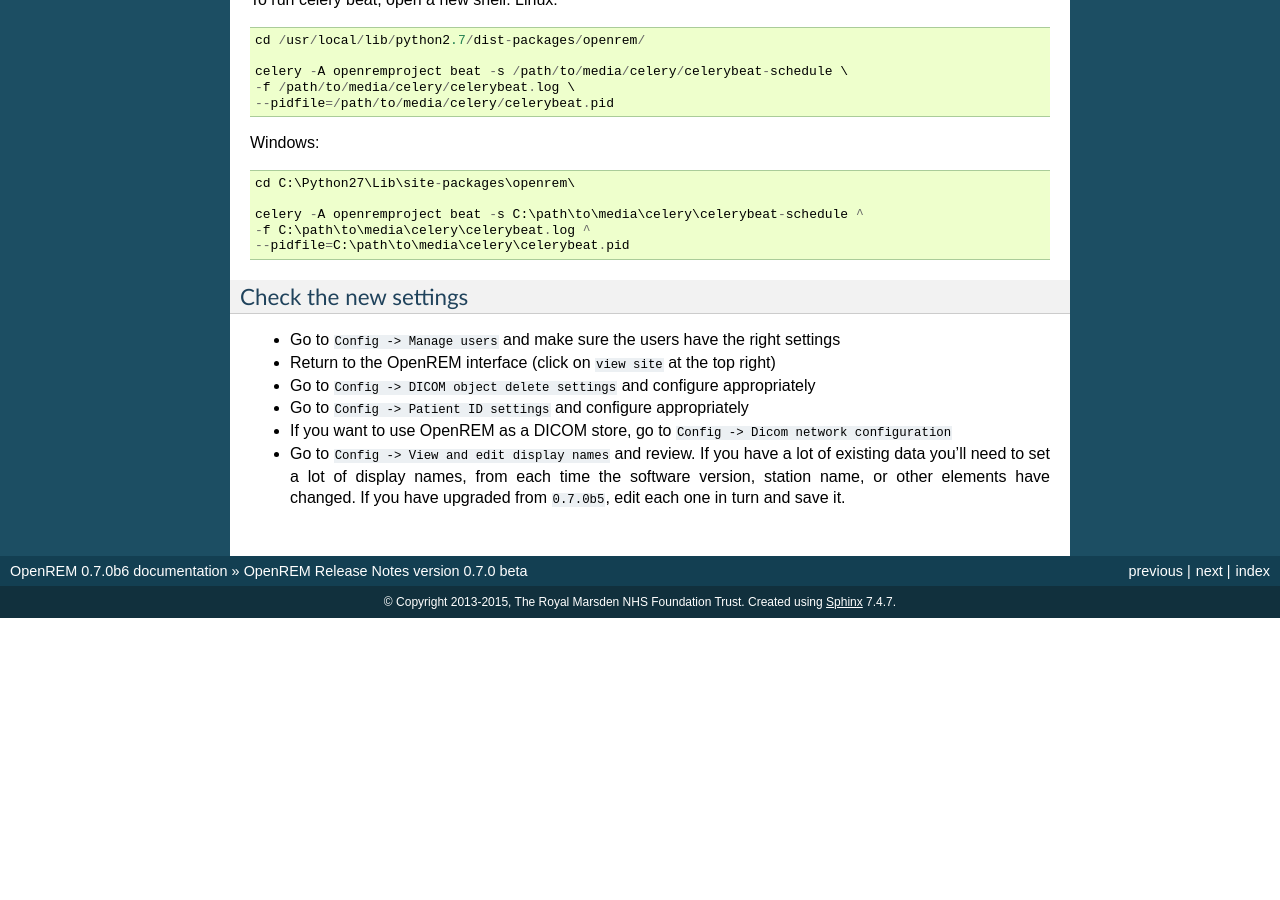
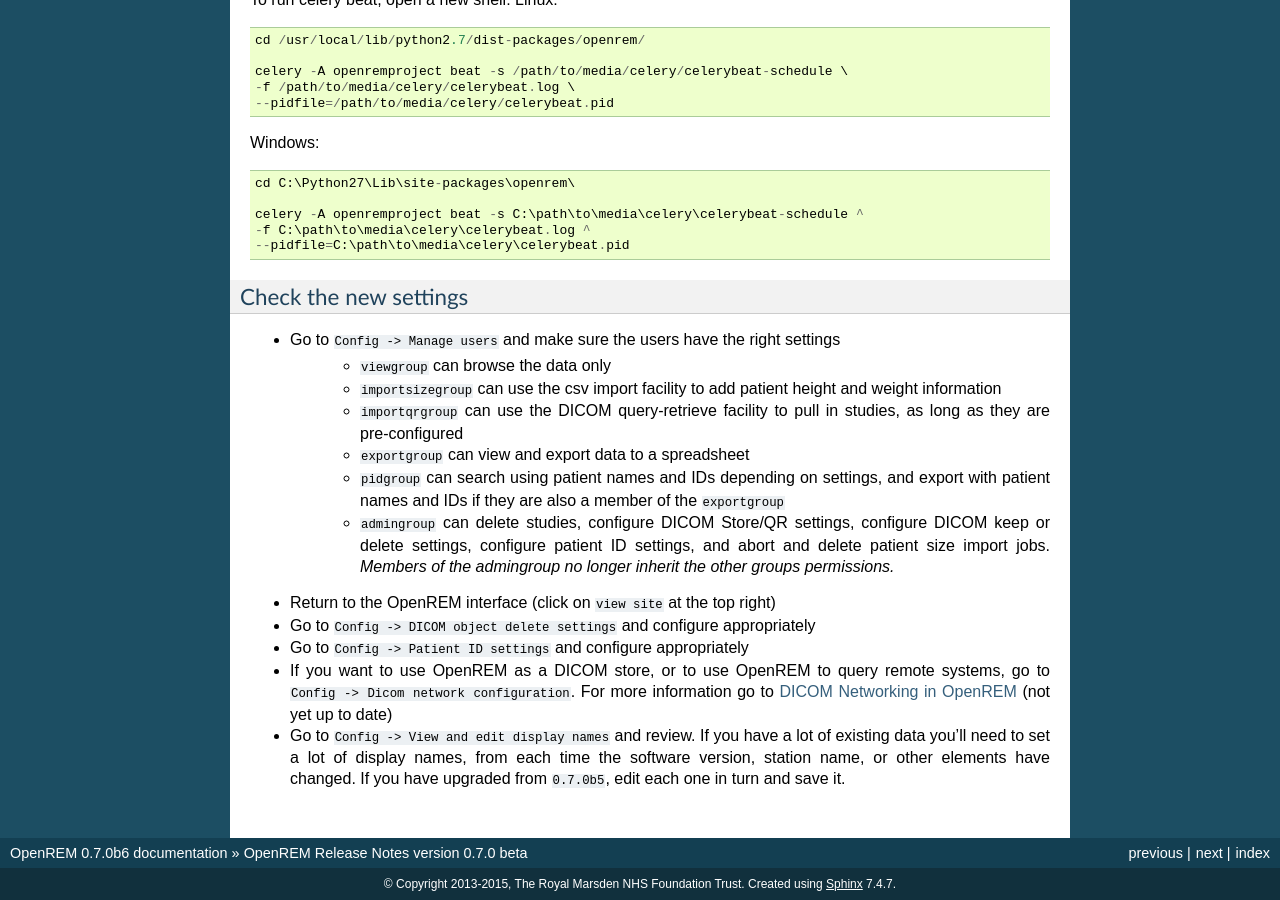
Before and after one commit to ckswilliams/modOpenREM, a Sphinx documentation site: the page built from docs/release-0.7.0.rst, in a window 1280 px wide and 900 px high, scrolled down 2826 px. Built offline with Sphinx 7.4.7, drawn with Linux system fonts in a browser that asks for light colours; before the commit the page ends 3444 px from its top, so only the background shows below that.

Commit message:
Updated the install and upgrade docs regarding user groups.

```diff
--- a/docs/release-0.7.0.rst
+++ b/docs/release-0.7.0.rst
@@ -168,10 +168,20 @@
 ======================
 
 * Go to ``Config -> Manage users`` and make sure the users have the right settings
+    + ``viewgroup`` can browse the data only
+    + ``importsizegroup`` can use the csv import facility to add patient height and weight information
+    + ``importqrgroup`` can use the DICOM query-retrieve facility to pull in studies, as long as they are pre-configured
+    + ``exportgroup`` can view and export data to a spreadsheet
+    + ``pidgroup`` can search using patient names and IDs depending on settings, and export with patient names and IDs
+      if they are also a member of the ``exportgroup``
+    + ``admingroup`` can delete studies, configure DICOM Store/QR settings, configure DICOM keep or delete settings,
+      configure patient ID settings, and abort and delete patient size import jobs. *Members of the admingroup no longer
+      inherit the other groups permissions.*
 * Return to the OpenREM interface (click on ``view site`` at the top right)
 * Go to ``Config -> DICOM object delete settings`` and configure appropriately
 * Go to ``Config -> Patient ID settings`` and configure appropriately
-* If you want to use OpenREM as a DICOM store, go to ``Config -> Dicom network configuration``
+* If you want to use OpenREM as a DICOM store, or to use OpenREM to query remote systems, go to
+  ``Config -> Dicom network configuration``. For more information go to :doc:`netdicom` (not yet up to date)
 * Go to ``Config -> View and edit display names`` and review. If you have a lot of existing data you'll
   need to set a lot of display names, from each time the software version, station name, or other elements
   have changed. If you have upgraded from ``0.7.0b5``, edit each one in turn and save it.
```
Also changed, not shown: docs/startservices.rst (+10 -13 lines).
